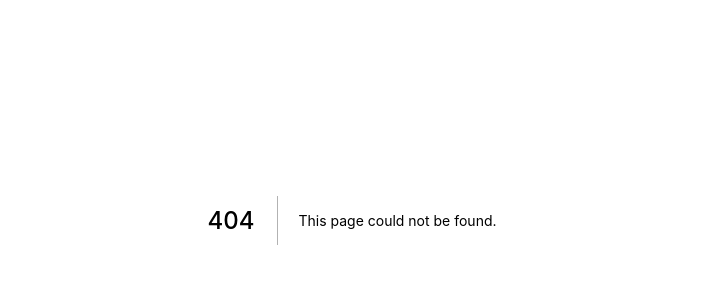
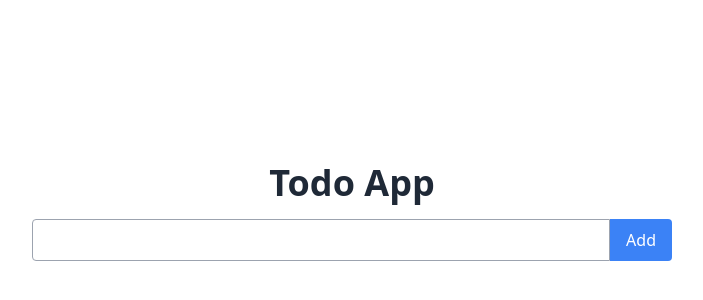
Before and after one commit to harissucipto/prodigi-frontend-engineer-test, a Next.js app: page /todo-app in a window 1280 px wide. Before the commit this address had no page. Shown: the part 180-480 px from the top of the page, without its empty margins (288-991 px from the left). Built offline with nearby package versions, Linux system fonts and the light colour scheme.

Commit message:
add todoapp

```diff
--- a/cypress.json
+++ b/cypress.json
@@ -2,5 +2,6 @@
   "baseUrl": "http://localhost:3000",
   "integrationFolder": "cypress/e2e",
   "video": false,
-  "testFiles": "*.+(feature|spec.js)"
+  "testFiles": "*.+(feature|spec.js)",
+  "experimentalStudio": true
 }
--- /dev/null
+++ b/pages/todo-app/index.tsx
@@ -0,0 +1,71 @@
+// create a todo-app with tailwind and cas be tested by cypress
+import React from "react";
+
+const TodoApp = () => {
+  // hooks todo
+  const [todo, setTodo] = React.useState("");
+  // hooks todos
+  const [todos, setTodos] = React.useState<string[]>([]);
+
+  // handle todo
+  const handleTodo = (e: any) => {
+    setTodo(e.target.value);
+  };
+
+  // handle add todo
+  const handleAddTodo = () => {
+    setTodos([...todos, todo]);
+    setTodo("");
+  };
+
+  // handle delete todo
+  const handleDeleteTodo = (index: number) => {
+    const newTodos = [...todos];
+    newTodos.splice(index, 1);
+    setTodos(newTodos);
+  };
+
+  return (
+    <div className="flex flex-col items-center justify-center h-screen">
+      <div className="flex flex-col items-center justify-center w-1/2">
+        <h1 className="text-4xl font-bold mb-4">Todo App</h1>
+        <div className="flex w-full">
+          <input
+            type="text"
+            className="border border-gray-400 rounded-l px-4 py-2 w-full"
+            value={todo}
+            onChange={handleTodo}
+            data-test-id="todo-input"
+          />
+          <button
+            className="bg-blue-500 text-white px-4 py-2 rounded-r"
+            onClick={handleAddTodo}
+            data-test-id="add-todo-button"
+          >
+            Add
+          </button>
+        </div>
+        <div className="w-full mt-4" data-test-id="todo-list">
+          {todos.map((todo, index) => (
+            <div
+              key={index}
+              data-test-id="todo-item"
+              className="flex items-center justify-between border border-gray-400 rounded px-4 py-2 mt-2"
+            >
+              <span>{todo}</span>
+              <button
+                className="bg-red-500 text-white px-4 py-2 rounded"
+                onClick={() => handleDeleteTodo(index)}
+                data-test-id="delete-todo-button"
+              >
+                Delete
+              </button>
+            </div>
+          ))}
+        </div>
+      </div>
+    </div>
+  );
+};
+
+export default TodoApp;
```
